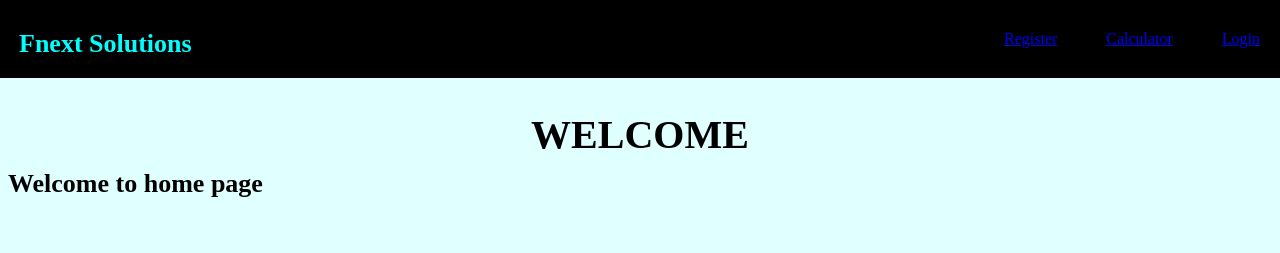
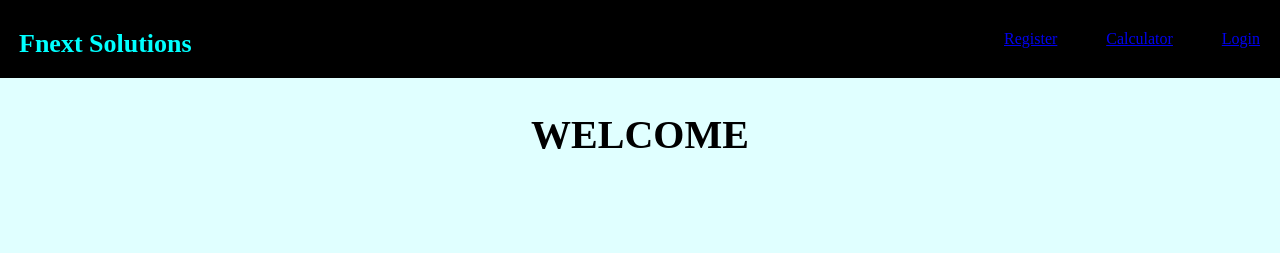
Before and after one commit to Kevin-13579/Fnext-internship, a plain HTML site: page index.html in a window 1280 px wide. Shown: the top 253 px of the page. Drawn offline with Linux system fonts and the light colour scheme.

Commit message:
Update index.html

```diff
--- a/index.html
+++ b/index.html
@@ -16,7 +16,7 @@
   </ul>
 </nav>
 <h1 class="heading">WELCOME</h1>
-        <h1>Welcome to home page</h1>
+
 <div class="one">
 <div>
   <a href="login/index.html"><img src="images/1.png">  </a>
```
